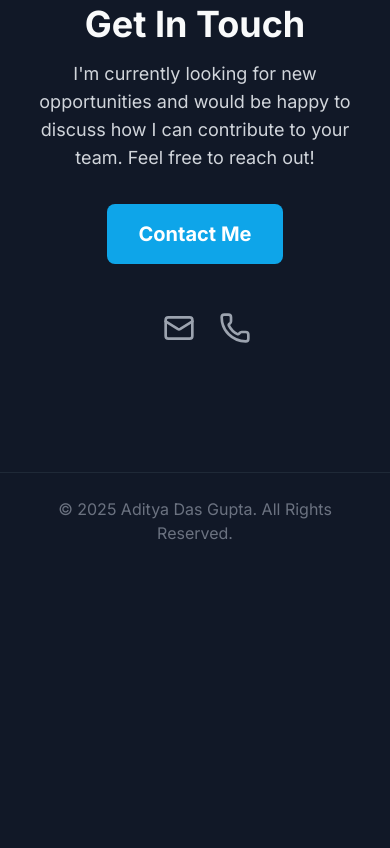
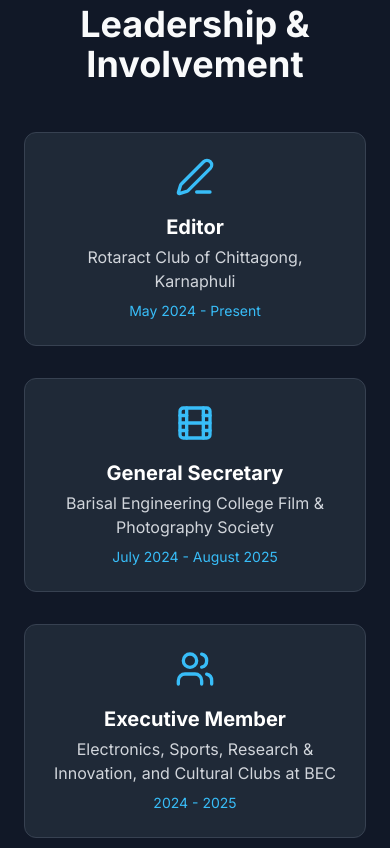
Before and after one commit to adityadipu/adityadipu.github.io, a plain HTML site: page index.html in a window 390 px wide. Shown: the part 4756-5604 px from the top of the page. Before the commit the page ends 5325 px from the top, so only its background shows below. Drawn offline with nearby package versions, Linux system fonts and the light colour scheme.

Commit message:
Update index.html

```diff
--- a/index.html
+++ b/index.html
@@ -54,6 +54,8 @@
                 <a href="#about" class="link-hover">About</a>
                 <a href="#skills" class="link-hover">Skills</a>
                 <a href="#experience" class="link-hover">Experience</a>
+                <a href="#leadership" class="link-hover">Leadership</a>
+                <a href="#awards" class="link-hover">Awards</a>
                 <a href="#education" class="link-hover">Education</a>
                 <a href="#contact" class="link-hover">Contact</a>
             </div>
@@ -83,8 +85,8 @@
                 </div>
             </div>
             <div class="md:w-1/2 mt-10 md:mt-0 flex justify-center">
-                <!-- Placeholder for a professional photo -->
-<img src="profile.jpg" alt="A professional photo of Aditya Das Gupta" class="w-64 h-64 md:w-80 md:h-80 rounded-full object-cover border-4 border-sky-400">
+                 <!-- Your professional photo -->
+                <img src="profile.jpg" alt="A professional photo of Aditya Das Gupta" class="w-64 h-64 md:w-80 md:h-80 rounded-full object-cover border-4 border-sky-400">
             </div>
         </section>
 
@@ -189,6 +191,63 @@
             </div>
         </section>
 
+        <!-- Leadership & Involvement Section -->
+        <section id="leadership" class="py-20">
+            <h2 class="text-4xl font-bold text-center mb-12 section-heading">Leadership & Involvement</h2>
+            <div class="max-w-6xl mx-auto grid grid-cols-1 md:grid-cols-2 lg:grid-cols-3 gap-8">
+                <!-- Editor, Rotaract Club -->
+                <div class="card p-6 rounded-xl text-center">
+                    <div class="flex justify-center mb-4">
+                        <i data-lucide="edit-3" class="h-10 w-10 text-sky-400"></i>
+                    </div>
+                    <h3 class="text-xl font-bold text-white">Editor</h3>
+                    <p class="text-gray-300 mt-1">Rotaract Club of Chittagong, Karnaphuli</p>
+                    <p class="text-sky-400 text-sm mt-2">May 2024 - Present</p>
+                </div>
+                <!-- General Secretary, Film & Photography -->
+                <div class="card p-6 rounded-xl text-center">
+                    <div class="flex justify-center mb-4">
+                        <i data-lucide="film" class="h-10 w-10 text-sky-400"></i>
+                    </div>
+                    <h3 class="text-xl font-bold text-white">General Secretary</h3>
+                    <p class="text-gray-300 mt-1">Barisal Engineering College Film & Photography Society</p>
+                    <p class="text-sky-400 text-sm mt-2">July 2024 - August 2025</p>
+                </div>
+                <!-- Executive Member, Multiple Clubs -->
+                <div class="card p-6 rounded-xl text-center">
+                     <div class="flex justify-center mb-4">
+                        <i data-lucide="users" class="h-10 w-10 text-sky-400"></i>
+                    </div>
+                    <h3 class="text-xl font-bold text-white">Executive Member</h3>
+                    <p class="text-gray-300 mt-1">Electronics, Sports, Research & Innovation, and Cultural Clubs at BEC</p>
+                    <p class="text-sky-400 text-sm mt-2">2024 - 2025</p>
+                </div>
+            </div>
+        </section>
+
+        <!-- Honors and Awards Section -->
+        <section id="awards" class="py-20 bg-gray-900">
+            <h2 class="text-4xl font-bold text-center mb-12 section-heading">Honors & Awards</h2>
+            <div class="max-w-4xl mx-auto grid grid-cols-1 md:grid-cols-2 gap-8">
+                <!-- Compensatory Scholarship -->
+                <div class="card p-6 rounded-xl">
+                     <div class="flex items-center mb-3">
+                        <i data-lucide="award" class="h-8 w-8 text-sky-400"></i>
+                        <h3 class="text-xl font-bold text-white ml-3">Compensatory Scholarship</h3>
+                    </div>
+                    <p class="text-gray-300">Awarded by Barisal Engineering College (BEC) for outstanding academic performance.</p>
+                </div>
+                <!-- Honorary Award -->
+                <div class="card p-6 rounded-xl">
+                     <div class="flex items-center mb-3">
+                        <i data-lucide="star" class="h-8 w-8 text-sky-400"></i>
+                        <h3 class="text-xl font-bold text-white ml-3">Honorary Award</h3>
+                    </div>
+                    <p class="text-gray-300">Received from Cambridge School and College in recognition of outstanding SSC examination results.</p>
+                </div>
+            </div>
+        </section>
+
         <!-- Contact Section -->
         <section id="contact" class="py-20 text-center">
             <h2 class="text-4xl font-bold mb-4 section-heading">Get In Touch</h2>
```
